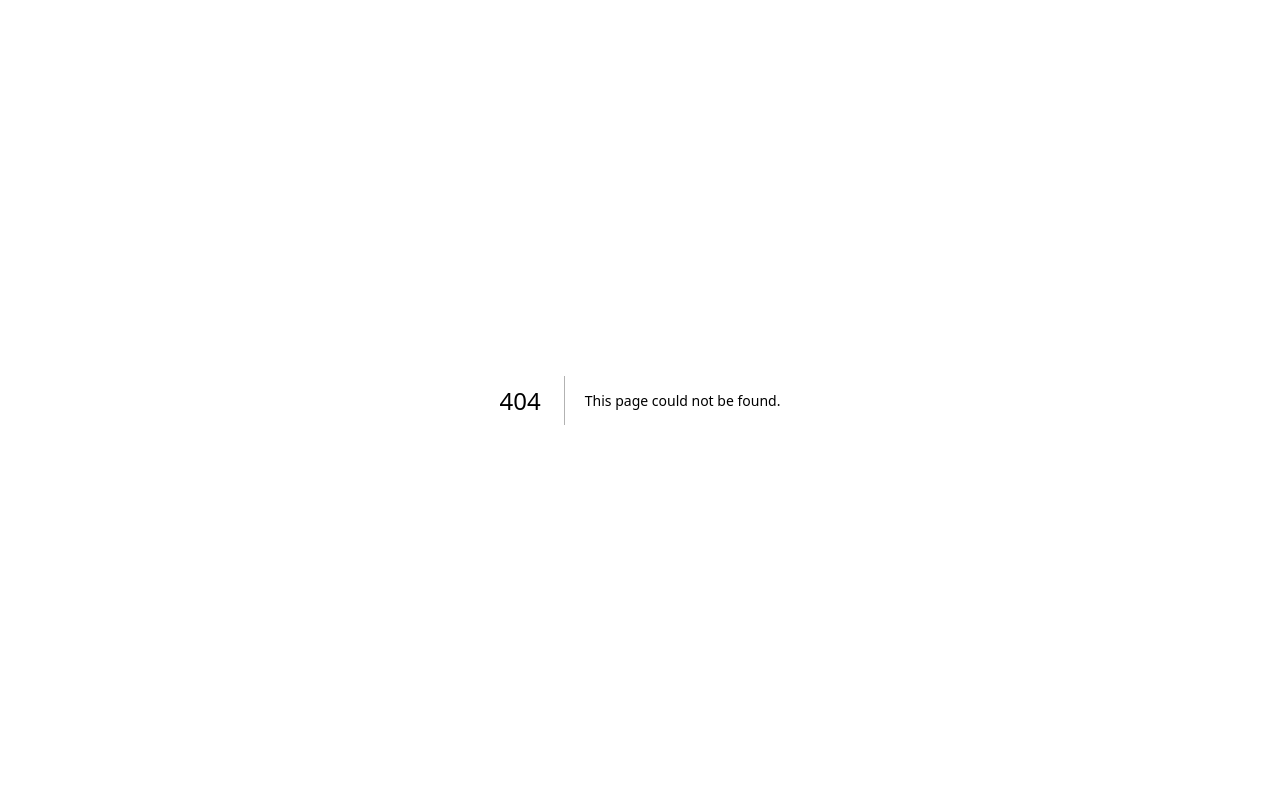
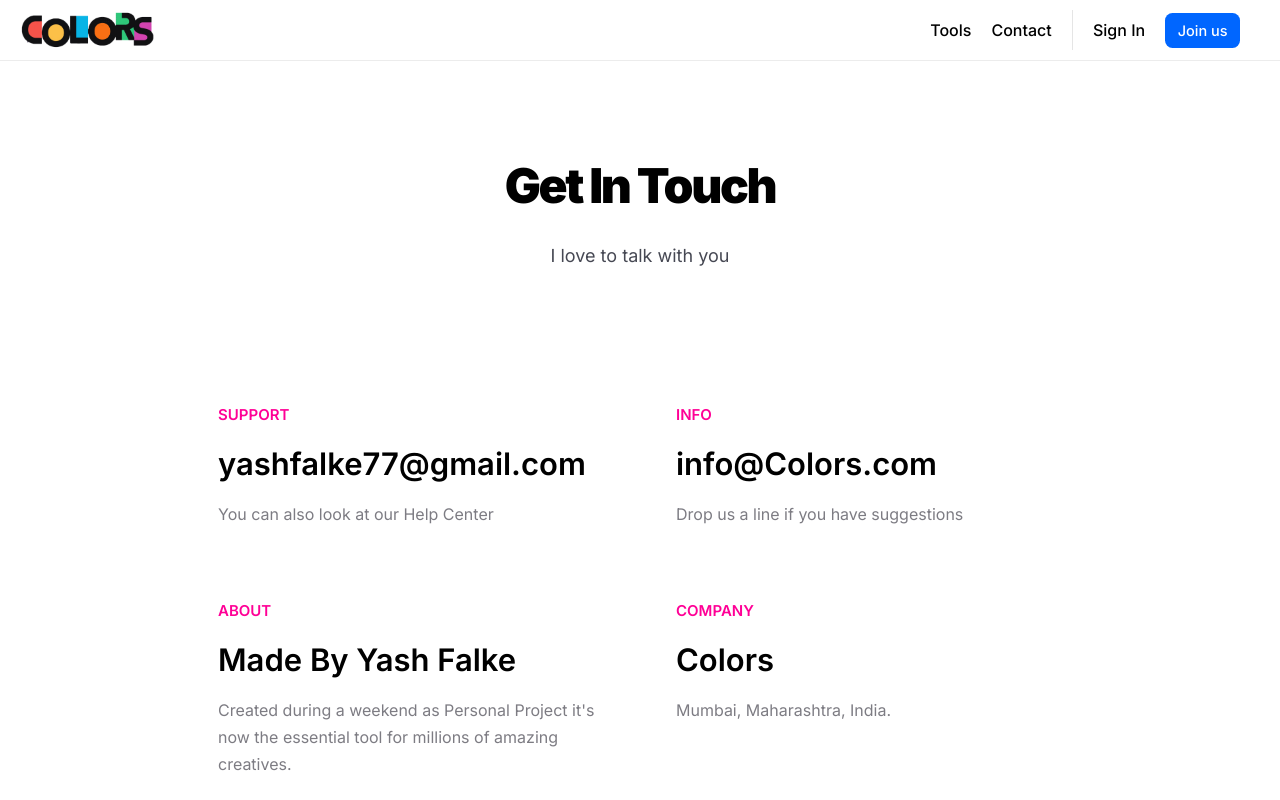
Before and after one commit to yashfalke77/palette-app, a Next.js app: page /contact in a window 1280 px wide. Before the commit this address had no page. Shown: the top 800 px of the page. Built offline with nearby package versions, Linux system fonts and the light colour scheme.

Commit message:
contact page

```diff
--- /dev/null
+++ b/src/app/contact/contact.module.scss
@@ -0,0 +1,37 @@
+.contact {
+
+    @apply flex flex-col justify-center items-center py-[10rem];
+    min-height: calc(100% - 607px - 60px);
+
+    &__heading {
+        @apply flex flex-col items-center px-[4.2rem] mb-[10rem];
+    }
+
+    &__headingPrimary{
+        @apply font-black text-[4.8rem] leading-[1.1em] tracking-tighter mb-[3rem];
+    }
+
+    &__desc {
+        @apply text-[#464853] leading-[1.4em] text-[1.8rem];
+    }
+
+    &__body {
+        @apply flex flex-wrap px-[4.2rem] w-[100rem];
+    }
+
+    &__item {
+        @apply flex-grow p-[3.6rem] basis-[40rem] text-left;
+
+        &Label {
+            @apply text-[1.5rem] uppercase font-semibold text-[#FF0096];
+        }
+
+        &Big {
+            @apply text-[3.1rem] py-[1.7rem] leading-[1.3em] font-semibold;
+        }
+
+        &P {
+            @apply text-[1.6rem] text-[#7d7c83] leading-[1.7em];
+        }
+    }
+}
--- /dev/null
+++ b/src/app/contact/page.tsx
@@ -0,0 +1,43 @@
+import React from 'react';
+import styles from './contact.module.scss';
+import Navbar from '@/components/Navbar/Navbar';
+import Footer from '@/components/footer/Footer';
+
+const page = () => {
+  return (
+    <div>
+      <Navbar />
+      <main className={styles.contact}>
+        <div className={styles.contact__heading}>
+          <h1 className={styles.contact__headingPrimary}>Get In Touch</h1>
+          <p className={styles.contact__desc}>I love to talk with you</p>
+        </div>
+        <div className={styles.contact__body}>
+          <div className={styles.contact__item}>
+            <div className={styles.contact__itemLabel}>Support</div>
+            <div className={styles.contact__itemBig}>yashfalke77@gmail.com</div>
+            <div className={styles.contact__itemP}>You can also look at our Help Center</div>
+          </div>
+          <div className={styles.contact__item}>
+            <div className={styles.contact__itemLabel}>Info</div>
+            <div className={styles.contact__itemBig}>info@Colors.com</div>
+            <div className={styles.contact__itemP}>Drop us a line if you have suggestions</div>
+          </div>
+          <div className={styles.contact__item}>
+            <div className={styles.contact__itemLabel}>About</div>
+            <div className={styles.contact__itemBig}>Made By Yash Falke</div>
+            <div className={styles.contact__itemP}>Created during a weekend as Personal Project it&apos;s now the essential tool for millions of amazing creatives.</div>
+          </div>
+          <div className={styles.contact__item}>
+            <div className={styles.contact__itemLabel}>Company</div>
+            <div className={styles.contact__itemBig}>Colors</div>
+            <div className={styles.contact__itemP}>Mumbai, Maharashtra, India.</div>
+          </div>
+        </div>
+      </main>
+      <Footer />
+    </div>
+  );
+};
+
+export default page;
```
